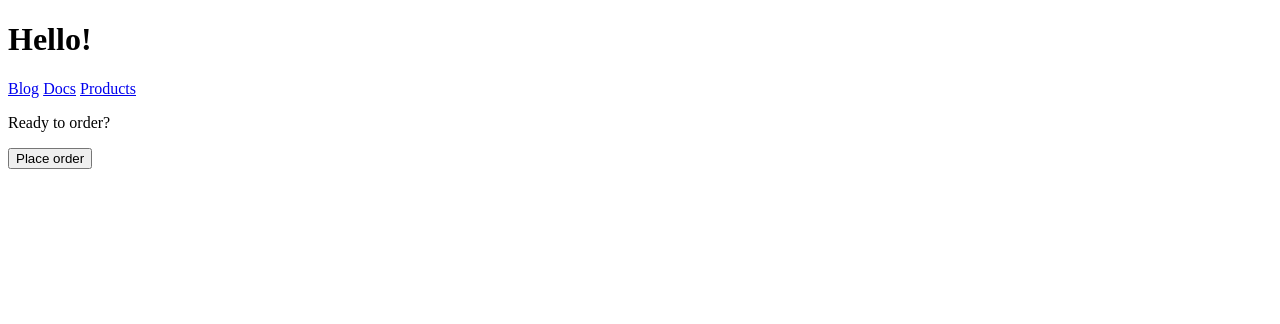
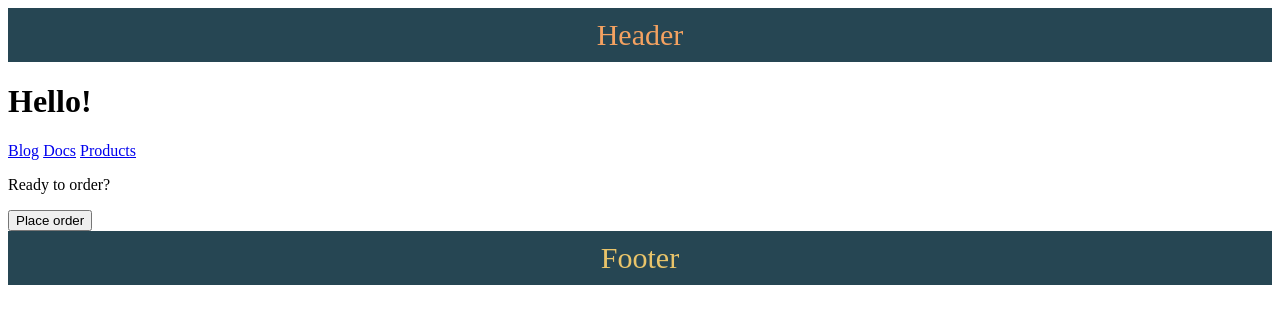
Before and after one commit to surtich/sveltekit-2024, a SvelteKit app: page / in a window 1280 px wide. Shown: the top 324 px of the page. Built offline with nearby package versions, Linux system fonts and the light colour scheme.

Commit message:
Se añade una cabecera y un pie para todas las páginas

```diff
--- /dev/null
+++ b/src/routes/+layout.svelte
@@ -0,0 +1,21 @@
+<header class="layout-header">Header</header>
+<slot />
+<footer class="layout-footer">Footer</footer>
+
+<style>
+	.layout-header {
+		background-color: #264653;
+		color: #f4a261;
+		font-size: 30px;
+		text-align: center;
+		padding: 10px;
+	}
+
+	.layout-footer {
+		background-color: #264653;
+		color: #e9c46a;
+		font-size: 30px;
+		text-align: center;
+		padding: 10px;
+	}
+</style>
```
